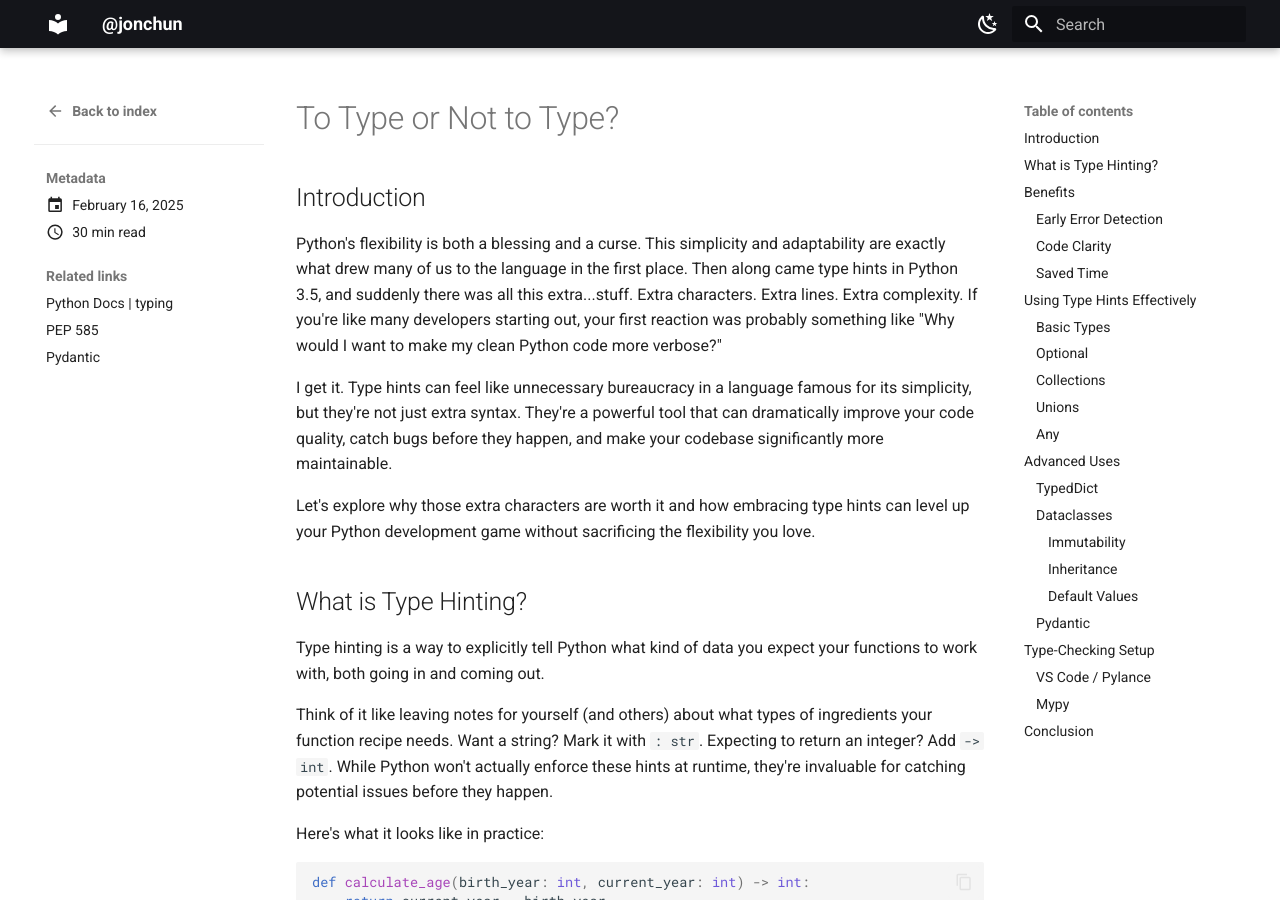
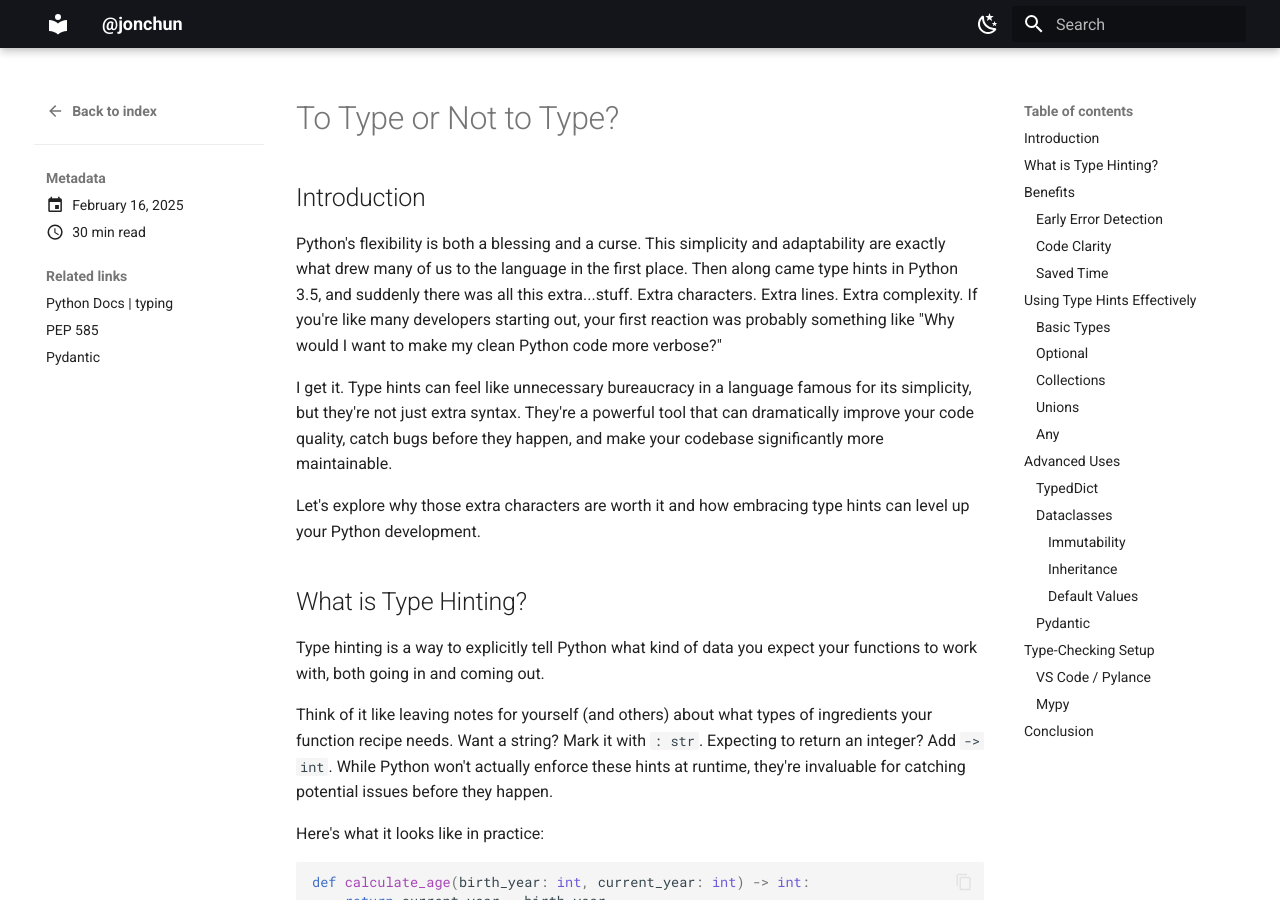
Before and after one commit to jonchun/jonchun.github.io, an MkDocs documentation site: the page built from docs/blog/posts/2025-02-16_python_typing.md, in a window 1280 px wide and 900 px high. Built offline with MkDocs 1.6.1 and Material for MkDocs 9.7.7, drawn with Linux system fonts in a browser that asks for light colours.

Commit message:
edit intro to read better

```diff
--- a/docs/blog/posts/2025-02-16_python_typing.md
+++ b/docs/blog/posts/2025-02-16_python_typing.md
@@ -16,7 +16,7 @@ Python's flexibility is both a blessing and a curse. This simplicity and adaptab
 
 I get it. Type hints can feel like unnecessary bureaucracy in a language famous for its simplicity, but they're not just extra syntax. They're a powerful tool that can dramatically improve your code quality, catch bugs before they happen, and make your codebase significantly more maintainable.
 
-Let's explore why those extra characters are worth it and how embracing type hints can level up your Python development game without sacrificing the flexibility you love.
+Let's explore why those extra characters are worth it and how embracing type hints can level up your Python development.
 
 ## What is Type Hinting?
 
```
